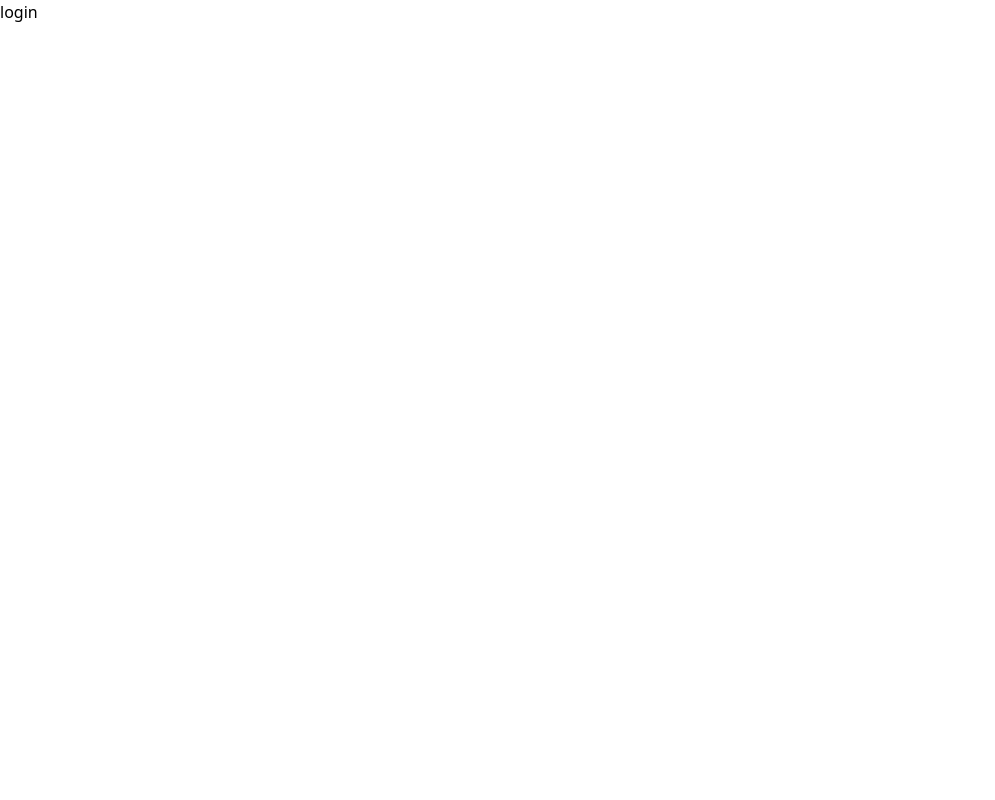
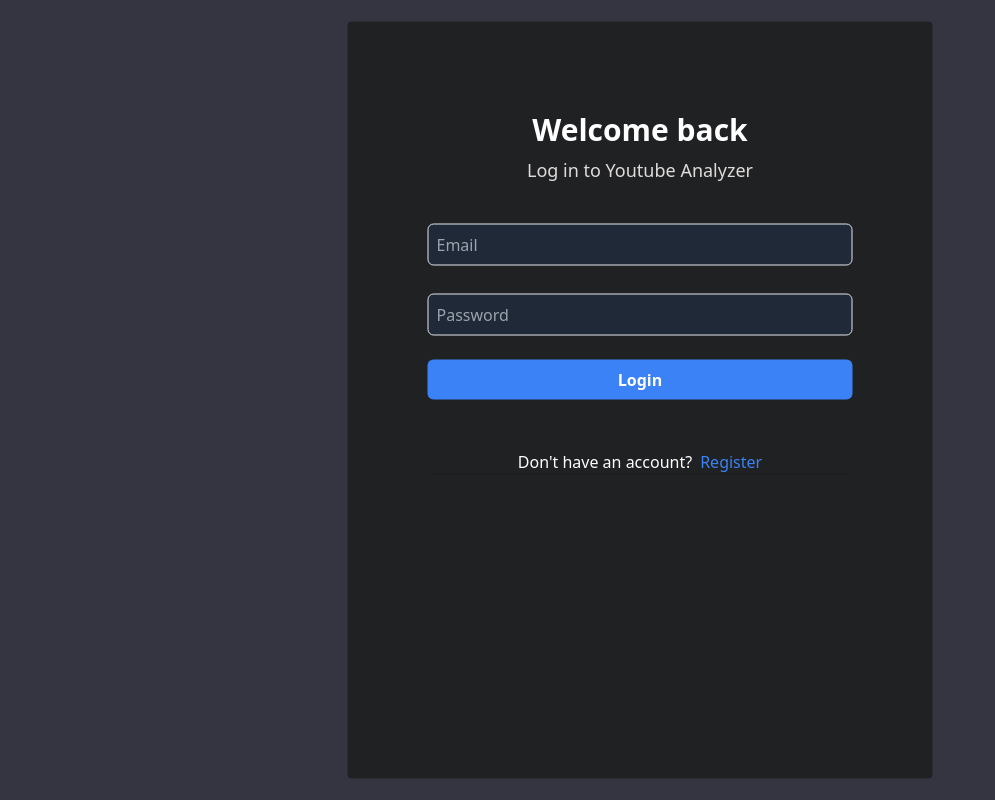
Before and after one commit to mohitnx/sentimentAnalyzer, a React (Vite) app: page /login in a window 1280 px wide. Shown: the whole page, without its empty margins (0-995 px from the left). Built offline with nearby package versions, Linux system fonts and the light colour scheme.

Commit message:
complted login/logout ui

```diff
--- a/package.json
+++ b/package.json
@@ -11,10 +11,13 @@
   },
   "dependencies": {
     "@reduxjs/toolkit": "^2.2.1",
+    "@tailwindcss/forms": "^0.5.7",
+    "formik": "^2.4.5",
     "react": "^18.2.0",
     "react-dom": "^18.2.0",
     "react-redux": "^9.1.0",
-    "react-router-dom": "^6.22.2"
+    "react-router-dom": "^6.22.2",
+    "yup": "^1.3.3"
   },
   "devDependencies": {
     "@types/react": "^18.2.56",
--- a/src/components/Footer/footer.tsx
+++ b/src/components/Footer/footer.tsx
@@ -40,7 +40,7 @@ const Footer = () => {
   };
 
   return (
-    <div className="absolute bottom-0 left-0 w-full border-t md:border-t-0 dark:border-white/20 md:border-transparent md:dark:border-transparent md:bg-vert-light-gradient bg-gray-800 md:!bg-transparent">
+    <div className="absolute bottom-0 left-0 w-full border-t md:border-t-0 dark:border-white/20 md:border-transparent md:dark:border-transparent  bg-gray-800 md:!bg-transparent">
       <form className="mx-2 flex flex-row gap-3 pt-2 last:mb-2 md:last:mb-6 lg:mx-auto lg:max-w-3xl lg:pt-6">
         <div className="relative flex h-full flex-1 md:flex-col">
           <div className="ml-1 mt-1.5 md:w-full md:m-auto md:flex md:mb-2 gap-2 justify-center">
@@ -48,7 +48,7 @@ const Footer = () => {
               <div>userIcon</div>
             </div>
           </div>
-          <div className="flex w-full py-2 pl-3 flex-grow md:py-3 md:pl-4 relative border border-black/10 bg-slate-300 dark:border-gray-900/50 text-black rounded-md bg-[rgba(64,65,79,var(--tw-bg-opacity))]">
+          <div className="flex w-full py-2 pl-3 flex-grow bg-gray-800 text-gray-200 md:py-3 md:pl-4 relative border border-black/10  dark:border-gray-900/50 rounded-md bg-[rgba(64,65,79,var(--tw-bg-opacity))]">
             <textarea
               placeholder="enter a valid link"
               className="m-0 w-full resize-none border-0 bg-transparent p-0 pr-20 focus:ring-0 outline-none overflow-y-hidden h-[90px]"
@@ -57,7 +57,7 @@ const Footer = () => {
             ></textarea>
             <button
               onClick={handleSubmitRequest}
-              className="absolute p-4 rounded-md mb-4 text-gray-400 bottom-1.5 right-1 md:bottom-2.5 md:right-2 bg-black hover:bg-slate-700"
+              className="absolute p-4 rounded-md mb-4 text-white bottom-1.5 right-1 md:bottom-2.5 md:right-2 bg-blue-500 hover:bg-blue-700 hover:text-white"
             >
               Send
             </button>
--- a/src/components/RightSection/rightSection.tsx
+++ b/src/components/RightSection/rightSection.tsx
@@ -11,19 +11,19 @@ const RightSection = () => {
       <main className="relative h-full w-full transition-width flex flex-col overflow-hidden items-stretch flex-1">
         <div className="flex flex-col items-center text-sm h-full md:h-screen bg-lightBlack">
           <div className="text-gray-800 w-full md:max-w-2xl lg:max-w-3xl md:h-full md:flex md:flex-col px-6">
-            <h1 className="text-4xl text-gray-100 font-semibold text-center mt-6">
-              Enter the link of the video you want to analyze
+            <h1 className="text-2xl text-gray-100 font-semibold text-center mt-6">
+              Youtube Video Analyzer
             </h1>
             {answerList.link !== "" && (
-              <div className="flex justify-start items-center mt-4">
-                <div className="bg-gray-200 p-3 rounded-lg max-w-[70%]">
-                  <p className="text-gray-800">{answerList.link}</p>
+              <div className="flex justify-start items-center mt-20">
+                <div className="bg-blue-500 p-3 rounded-lg w-[70%]">
+                  <p className="text-white">{answerList.link}</p>
                 </div>
               </div>
             )}
             {answerList.link !== "" && (
               <div className="flex justify-end items-center mt-4">
-                <div className="bg-black p-3 rounded-lg max-w-[70%]">
+                <div className="bg-black p-3 rounded-lg w-[70%]">
                   <p className="text-white">{demoAnswer}</p>
                 </div>
               </div>
--- a/src/view/auth/LoginView.tsx
+++ b/src/view/auth/LoginView.tsx
@@ -1,5 +1,103 @@
-const Login = () => {
-  return <div>login</div>;
+import { useFormik } from "formik";
+import { Link } from "react-router-dom";
+import * as yup from "yup";
+
+const validationSchema = yup.object({
+  email: yup
+    .string()
+    .email("Invalid email format")
+    .required("Email is required"),
+  password: yup
+    .string()
+    .min(5, "Password must be at least 5 characters")
+    .required("Password is required"),
+});
+
+const LoginView = () => {
+  const formik = useFormik({
+    initialValues: {
+      email: "",
+      password: "",
+    },
+    validationSchema: validationSchema,
+    onSubmit: (values, helpers) => {
+      const data = {
+        email: values.email,
+        password: values.password,
+      };
+      console.log("data", data);
+      helpers.resetForm({
+        values,
+      });
+    },
+  });
+
+  return (
+    <form onSubmit={formik.handleSubmit}>
+      <div className="bg-lightBlack w-full h-[100vh]">
+        <div className="absolute translate-x-[-50%] translate-y-[-50%]  top-[50%] left-[50%] ">
+          <div className="bg-black w-[585px] h-[757px] rounded-[4px] pt-[85px] pb-[55px] px-[80px] flex flex-col justify-between ">
+            <div className="flex flex-col border-b-[1px] border-b-[rgba(0,0,0,0.10)]">
+              <p className="font-[700] text-[30px] text-white select-none text-center">
+                Welcome back
+              </p>
+              <p className="font-[400] text-[18px] text-[#dedbdb] pt-[5px] pb-[36px] select-none text-center">
+                Log in to Youtube Analyzer
+              </p>
+              <div className="w-[100%] pb-[24px]">
+                <input
+                  title=""
+                  placeholder="Email"
+                  className="mt-1 p-2 w-full border rounded-md bg-gray-800 text-gray-200 focus:outline-none focus:ring-2 focus:ring-blue-500"
+                  {...formik.getFieldProps("email")}
+                />
+                {formik.touched.email && formik.errors.email ? (
+                  <div className="text-red-500 text-[14px] px-2">
+                    {formik.errors.email}
+                  </div>
+                ) : null}
+              </div>
+              <div className="w-[100%] pb-[24px]">
+                <input
+                  type="password"
+                  title=""
+                  placeholder="Password"
+                  className="mt-1 p-2 w-full border rounded-md bg-gray-800 text-gray-200 focus:outline-none focus:ring-2 focus:ring-blue-500"
+                  {...formik.getFieldProps("password")}
+                />
+                {formik.touched.password && formik.errors.password ? (
+                  <div className="text-red-500 text-[14px] px-2">
+                    {formik.errors.password}
+                  </div>
+                ) : null}
+              </div>
+
+              <div className="w-[100%] pb-[10px]">
+                <button
+                  type="submit"
+                  className="bg-blue-500 hover:bg-blue-700 text-white font-semibold px-4 py-2 rounded-md transition-colors duration-300 w-full"
+                >
+                  Login
+                </button>
+              </div>
+              <div>
+                <div className="flex items-center justify-center">
+                  <div className="flex items-center mt-[40px]">
+                    <p className="mr-2 text-white">Don't have an account?</p>
+                    <Link to={"/register"}>
+                      <span className="text-blue-500 text-[16px] font-[400] select-none">
+                        Register
+                      </span>
+                    </Link>
+                  </div>
+                </div>
+              </div>
+            </div>
+          </div>
+        </div>
+      </div>
+    </form>
+  );
 };
 
-export default Login;
+export default LoginView;
--- a/src/view/auth/RegisterView.tsx
+++ b/src/view/auth/RegisterView.tsx
@@ -1,5 +1,103 @@
+import { useFormik } from "formik";
+import { Link } from "react-router-dom";
+import * as yup from "yup";
+
+const validationSchema = yup.object({
+  email: yup
+    .string()
+    .email("Invalid email format")
+    .required("Email is required"),
+  password: yup
+    .string()
+    .min(5, "Password must be at least 5 characters")
+    .required("Password is required"),
+});
+
 const RegisterView = () => {
-  return <div>register</div>;
+  const formik = useFormik({
+    initialValues: {
+      email: "",
+      password: "",
+    },
+    validationSchema: validationSchema,
+    onSubmit: (values, helpers) => {
+      const data = {
+        email: values.email,
+        password: values.password,
+      };
+      console.log("data", data);
+      helpers.resetForm({
+        values,
+      });
+    },
+  });
+
+  return (
+    <form onSubmit={formik.handleSubmit}>
+      <div className="bg-lightBlack w-full h-[100vh]">
+        <div className="absolute translate-x-[-50%] translate-y-[-50%]  top-[50%] left-[50%] ">
+          <div className="bg-black w-[585px] h-[757px] rounded-[4px] pt-[85px] pb-[55px] px-[80px] flex flex-col justify-between ">
+            <div className="flex flex-col border-b-[1px] border-b-[rgba(0,0,0,0.10)]">
+              <p className="font-[700] text-[30px] text-white select-none text-center">
+                Greetings
+              </p>
+              <p className="font-[400] text-[18px] text-[#dedbdb] pt-[5px] pb-[36px] select-none text-center">
+                Please create an account to continue
+              </p>
+              <div className="w-[100%] pb-[24px]">
+                <input
+                  title=""
+                  placeholder="Email"
+                  className="mt-1 p-2 w-full border rounded-md bg-gray-800 text-gray-200 focus:outline-none focus:ring-2 focus:ring-blue-500"
+                  {...formik.getFieldProps("email")}
+                />
+                {formik.touched.email && formik.errors.email ? (
+                  <div className="text-red-500 text-[14px] px-2">
+                    {formik.errors.email}
+                  </div>
+                ) : null}
+              </div>
+              <div className="w-[100%] pb-[24px]">
+                <input
+                  type="password"
+                  title=""
+                  placeholder="Password"
+                  className="mt-1 p-2 w-full border rounded-md bg-gray-800 text-gray-200 focus:outline-none focus:ring-2 focus:ring-blue-500"
+                  {...formik.getFieldProps("password")}
+                />
+                {formik.touched.password && formik.errors.password ? (
+                  <div className="text-red-500 text-[14px] px-2">
+                    {formik.errors.password}
+                  </div>
+                ) : null}
+              </div>
+
+              <div className="w-[100%] pb-[10px]">
+                <button
+                  type="submit"
+                  className="bg-blue-500 hover:bg-blue-700 text-white font-semibold px-4 py-2 rounded-md  transition-colors duration-300 w-full"
+                >
+                  Register
+                </button>
+              </div>
+              <div>
+                <div className="flex items-center justify-center">
+                  <div className="flex items-center mt-[40px]">
+                    <p className="mr-2 text-white">Already have an account?</p>
+                    <Link to={"/register"}>
+                      <span className="text-blue-500 text-[16px] font-[400] select-none">
+                        Login
+                      </span>
+                    </Link>
+                  </div>
+                </div>
+              </div>
+            </div>
+          </div>
+        </div>
+      </div>
+    </form>
+  );
 };
 
 export default RegisterView;
--- a/src/view/main/DashboardView.tsx
+++ b/src/view/main/DashboardView.tsx
@@ -1,6 +1,6 @@
 //todo
 //1. fix layout for mobile
-//2. dont let users send link if they aren't logged in
+//2. dont let users submit link for analysis if they aren't logged in
 
 import LeftSection from "../../components/LeftSection/leftSection";
 import RightSection from "../../components/RightSection/rightSection";
```
Also changed, not shown: 1 other file (tests, documents, lock files or other folders).
